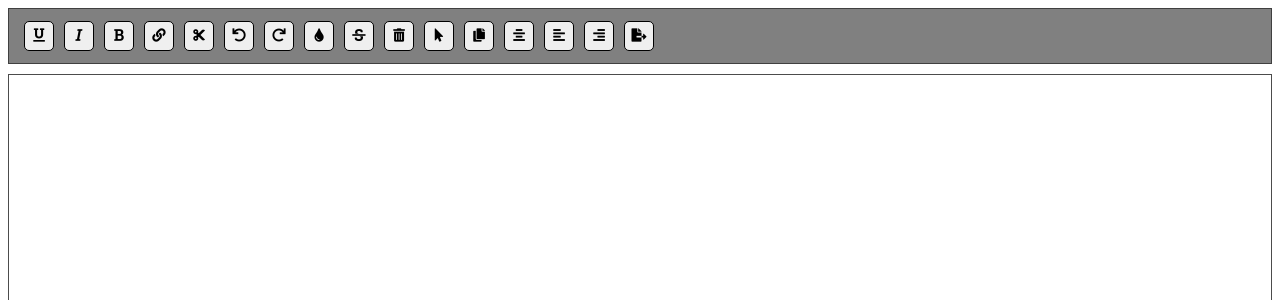
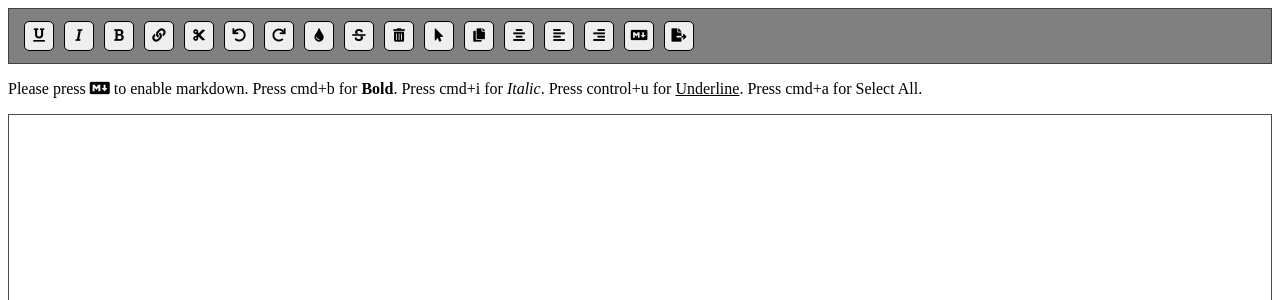
Before and after one commit to neyser95/React-Editor, a React app: page / in a window 1280 px wide. Shown: the top 300 px of the page. Built offline with nearby package versions, Linux system fonts and the light colour scheme.

Commit message:
trying to implement mark down

```diff
--- a/index.html
+++ b/index.html
@@ -1,16 +1,20 @@
 <html lang="en">
+
 <head>
   <meta charset="UTF-8">
   <meta name="viewport" content="width=device-width, initial-scale=1.0">
   <meta name="google-site-verification" content="oQ3C2PCONg4UNVQbeysyWKctEm_lkX6GoaZ4EUEmV_8" />
   <meta http-equiv="X-UA-Compatible" content="ie=edge">
   <base href="/" />
-  <link rel="stylesheet" href="https://use.fontawesome.com/releases/v5.7.2/css/all.css" integrity="sha384-fnmOCqbTlWIlj8LyTjo7mOUStjsKC4pOpQbqyi7RrhN7udi9RwhKkMHpvLbHG9Sr" crossorigin="anonymous">
+  <link rel="stylesheet" href="https://use.fontawesome.com/releases/v5.7.2/css/all.css" integrity="sha384-fnmOCqbTlWIlj8LyTjo7mOUStjsKC4pOpQbqyi7RrhN7udi9RwhKkMHpvLbHG9Sr"
+    crossorigin="anonymous">
   <title>React</title>
 </head>
+
 <body>
   <div id="root"></div>
 
   <!-- webpack bundle -->
 </body>
+
 </html>
--- a/package.json
+++ b/package.json
@@ -7,7 +7,7 @@
     "build": "rimraf build && webpack --config webpack.prod.config.js --progress --profile --color",
     "start": "npm run build && npm run client",
     "client": "webpack-dev-server --mode development",
-    "test": "echo \"Error: no test specified\" && exit 1"
+    "test": "jest"
   },
   "repository": {
     "type": "git",
--- a/src/components/App.js
+++ b/src/components/App.js
@@ -1,6 +1,7 @@
 import React, { Component } from 'react';
 import Toolbar from './Toolbar/Toolbar';
 import Editor from './Editor/Editor';
+import parseMarkdown from '../utils/parseMarkdown';
 
 class App extends Component {
   // * Our App will be a class component and hanling all state
@@ -9,95 +10,98 @@ class App extends Component {
     toolbarButtons: {
       underline: {
         icon: 'fas fa-underline',
-        event: function() {
+        event: function () {
           document.execCommand('underline', false, '');
         }
       },
       italic: {
         icon: 'fas fa-italic',
-        event: function() {
+        event: function () {
           document.execCommand('italic', false, '');
         }
       },
       bold: {
         icon: 'fas fa-bold',
-        event: function() {
+        event: function () {
           document.execCommand('bold', false, '');
         }
       },
       link: {
         icon: 'fas fa-link',
-        event: function() {
+        event: function () {
           const url = prompt('Enter the URL');
           document.execCommand('createLink', false, url);
         }
       },
       cut: {
         icon: 'fas fa-cut',
-        event: function() {
+        event: function () {
           document.execCommand('cut', false, '');
         }
       },
       undo: {
         icon: 'fas fa-undo',
-        event: function() {
+        event: function () {
           document.execCommand('undo', false, '');
         }
       },
       redo: {
         icon: 'fas fa-redo',
-        event: function() {
+        event: function () {
           document.execCommand('redo', false, '');
         }
       },
       color: {
         icon: 'fas fa-tint',
-        event: function() {
+        event: function () {
           const color = prompt('Enter your color in hex ex:#f1f233');
           document.execCommand('foreColor', false, color);
         }
       },
       crossText: {
         icon: 'fas fa-strikethrough',
-        event: function() {
+        event: function () {
           document.execCommand('strikeThrough', false, '');
         }
       },
       delete: {
         icon: 'fas fa-trash-alt',
-        event: function() {
+        event: function () {
           document.execCommand('delete', false, '');
         }
       },
       selectAll: {
         icon: 'fas fa-mouse-pointer',
-        event: function() {
+        event: function () {
           document.execCommand('selectAll', false, '');
         }
       },
       copy: {
         icon: 'fas fa-copy',
-        event: function() {
+        event: function () {
           document.execCommand('copy', false, '');
         }
       },
       alignCenter: {
         icon: 'fas fa-align-center',
-        event: function() {
+        event: function () {
           document.execCommand('justifyCenter', false, '');
         }
       },
       alignLeft: {
         icon: 'fas fa-align-left',
-        event: function() {
+        event: function () {
           document.execCommand('justifyLeft', false, '');
         }
       },
       alignRight: {
         icon: 'fas fa-align-right',
-        event: function() {
+        event: function () {
           document.execCommand('justifyRight', false, '');
         }
+      },
+      markdown: {
+        icon: 'fab fa-markdown',
       },
       export: {
         icon: 'fas fa-file-export',
@@ -105,21 +109,46 @@ class App extends Component {
       }
     },
     // * This will hold the all text within the editorBody
-    editorBody: ''
+    editorBody: '',
+    parsedMarkdown: '',
+    markdownEnabled: false
   };
 
   // * Will handle all the changes made inside the editor and save it to state for later use.
   handleEditorChange = e => {
     const editorBody = e.target.innerHTML;
-    console.log(editorBody);
-    this.setState({ editorBody });
+    if (this.state.markdownEnabled) {
+      const parsedMarkdown = parseMarkdown(editorBody);
+      this.setState({ editorBody, parsedMarkdown });
+    } else {
+      this.setState({ editorBody });
+    }
+  };
+
+  // * Handles enabling and disabling markdown support
+  handleMarkdownEnabled = () => {
+    this.setState(prevState => {
+      return { markdownEnabled: !prevState.markdownEnabled };
+    });
   };
 
   render() {
     return (
       <div>
-        <Toolbar toolbarButtons={this.state.toolbarButtons} />
-        <Editor handleEditorChange={this.handleEditorChange} />
+        <Toolbar
+          toolbarButtons={this.state.toolbarButtons}
+          handleMarkdownEnabled={this.handleMarkdownEnabled} />
+        <p>
+          Please press <i class="fab fa-markdown"></i> to enable markdown.
+          Press cmd+b for <b>Bold</b>.
+          Press cmd+i for <i>Italic</i>.
+          Press control+u for <u>Underline</u>.
+          Press cmd+a for Select All.
+        </p>
+        <Editor
+          handleEditorChange={this.handleEditorChange}
+          markdownEnabled={this.state.markdownEnabled}
+          parsedMarkdown={this.state.parsedMarkdown}/>
       </div>
     );
   }
--- a/src/components/Editor/Editor.css
+++ b/src/components/Editor/Editor.css
@@ -1,10 +1,27 @@
-.Editor{
+.EditorLayout{
+  display: flex;
   border: solid 1px rgba(0, 0, 0, 0.7);
   width: 100%;
   height: 100vh;
+  box-sizing: border-box;
+  margin: 10px 0;
+}
+.Editor{
+  width: 100%;
   padding: 10px;
   box-sizing: border-box;
-  margin: 10px 0;
+}
+.Editor__Split{
+  width: 50%;
+  padding: 10px;
+  box-sizing: border-box;
+}
+
+.MarkupEditor{
+  border-right: solid 1px rgba(0, 0, 0, 0.7);
+  width: 50%;
+  padding: 10px;
+  box-sizing: border-box;
 }
 
 /* * Will only print content within the editor */
--- a/src/components/Editor/Editor.js
+++ b/src/components/Editor/Editor.js
@@ -1,13 +1,29 @@
-import React from 'react';
+import React, { Fragment } from 'react';
 import classNames from './Editor.css';
 
 const editor = (props) => {
   return (
     // * Will create a div whose content will be editable.
-    <div
-      className={classNames.Editor}
-      onInput={(e) => props.handleEditorChange(e)}
-      contentEditable>
+    <div className={classNames.EditorLayout}>
+      {!props.markdownEnabled ?
+        <div
+          className={classNames.Editor}
+          onInput={(e) => props.handleEditorChange(e)}
+          contentEditable>
+        </div> :
+        <Fragment>
+          <div
+            className={classNames.MarkupEditor}
+            onInput={(e) => props.handleEditorChange(e)}
+            contentEditable>
+          </div>
+          <div
+            className={classNames.Editor__Split}
+            onInput={(e) => props.handleEditorChange(e)}
+            dangerouslySetInnerHTML={{__html: '' + props.parsedMarkdown}}>
+          </div>
+        </Fragment>
+      }
     </div>
   );
 }
--- a/src/components/Toolbar/Toolbar.js
+++ b/src/components/Toolbar/Toolbar.js
@@ -11,12 +11,13 @@ const toolBar = (props) => {
       <button
         key={button + i}
         className={classNames.Toolbar__btn}
-        onClick={() => {
-          toolbarButtons[button].event();
-        }}>
+        onClick={
+          button === 'markdown' ? () => {props.handleMarkdownEnabled();}
+            : () => {toolbarButtons[button].event();}
+        }>
+
         <i className={toolbarButtons[button].icon}></i>
-      </button>
-    );
+      </button>)
   });
 
   return (
--- /dev/null
+++ b/src/utils/parseMarkdown.js
@@ -0,0 +1,43 @@
+// * This parser would handle markdown language and create required html elements
+export default function parseMarkdown(markdown) {
+  let i = 0;
+  let html = '';
+
+  // * Makes a header depending the amount of hashes
+  function makeHeader() {
+    let hashCounter = 1;
+    let title = '';
+    let titleContent = '';
+
+    while(markdown[hashCounter] === '#'){
+      if(hashCounter > 6) return;
+      hashCounter++;
+    }
+
+    // * h plus the amount of hashes to create the title
+    title = document.createElement(`h${hashCounter}`);
+
+    while(markdown[i] === '<'){
+      titleContent += markdown[i];
+    }
+
+    title.titleContent = titleContent.trim();
+
+    html += title;
+  }
+
+  // * loops through the content in the editor
+  function traverseMarkdown() {
+    while (i < markdown.length) {
+      switch (markdown[i]) {
+        case '#':
+          return makeHeader();
+        default:
+          return;
+      }
+    }
+  }
+
+  traverseMarkdown();
+  return html;
+}
```
